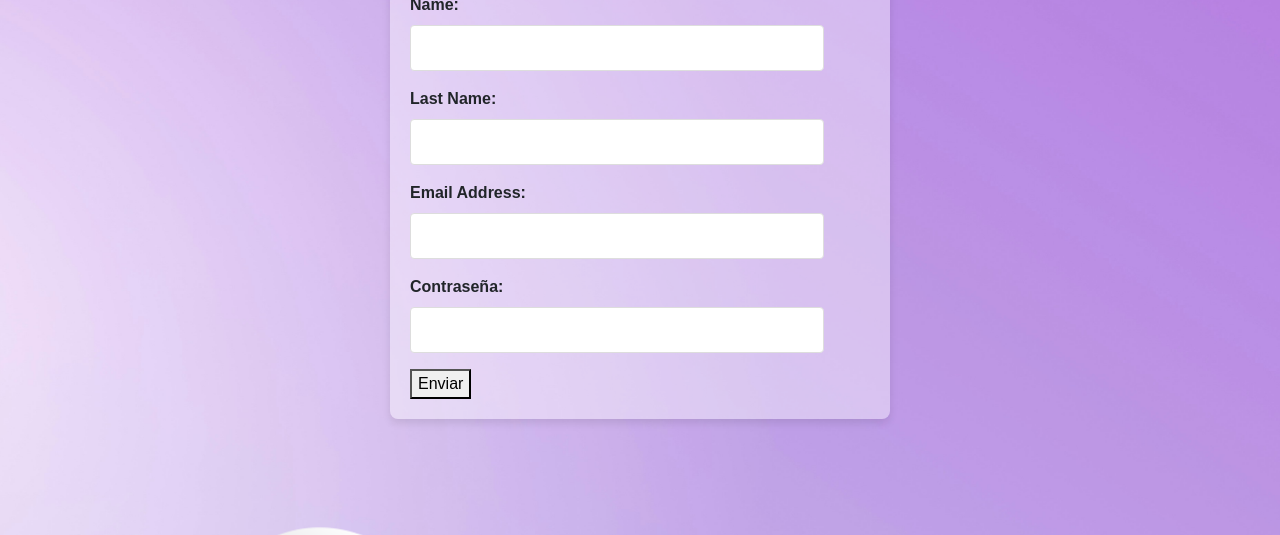
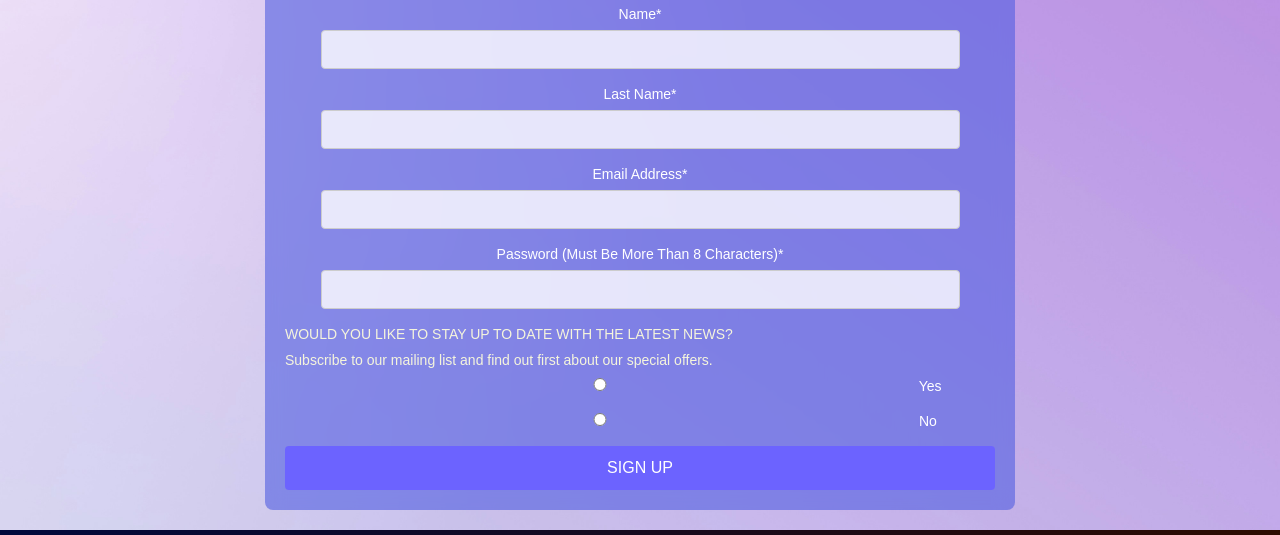
Before and after one commit to Michelegallo997/scss_michele, a website: page paginas/Demo.html in a window 1280 px wide. Shown: the part 183-718 px from the top of the page. Drawn offline with nearby package versions, Linux system fonts and the light colour scheme; a web font is replaced by a local one.

Commit message:
proyecto-SCSS_7.2

```diff
--- a/paginas/Demo.html
+++ b/paginas/Demo.html
@@ -49,29 +49,40 @@
         </nav>
     </header>
     <h1></h1>
-    <div class="cont">
-        <form class="form">
-            <h2>Register and get a free demo</h2>
-            <label for="name">Name:</label>
-            <input type="text" id="name" name="name" required>
-            <label for="name">Last Name:</label>
-            <input type="text" id="name" name="name" required>
-            <label for="email">Email Address:</label>
-            <input type="email" id="email" name="email" required>
+    <div class="form-wrapper">
 
-            <label for="password">Contraseña:</label>
-            <input type="password" id="password" name="password" required>
+        <div class="form-container">
+            <form class="register-form">
+                <h2>REGÍSTRATE Y OBTÉN TU DEMO GRATUITO</h2>
+                <label for="name">Name*</label>
+                <input type="text" id="name" name="name" required>
 
+                <label for="last-name">Last Name*</label>
+                <input type="text" id="last-name" name="last-name" required>
 
-            <button type="submit">Enviar</button>
-        </form>
+                <label for="email">Email Address*</label>
+                <input type="email" id="email" name="email" required>
+
+                <label for="password">Password (Must Be More Than 8 Characters)*</label>
+                <input type="password" id="password" name="password" required>
+
+                <div class="subscribe">
+                    <p>WOULD YOU LIKE TO STAY UP TO DATE WITH THE LATEST NEWS?</p>
+                    <p>Subscribe to our mailing list and find out first about our special offers.</p>
+                    <label><input type="radio" name="subscribe" value="yes"> Yes</label>
+                    <label><input type="radio" name="subscribe" value="no"> No</label>
+                </div>
+
+                <button type="submit">SIGN UP</button>
+            </form>
+        </div>
     </div>
+</main>
 </body>
 </html>
 
 
 </section>
-<img src="../css/imagenes/row.png" alt="">
 
 
 
--- a/scss/pages/demo.scss
+++ b/scss/pages/demo.scss
@@ -1,33 +1,119 @@
-.cont {
+header, footer {
+    width: 100%;
+}
+
+main {
+    display: flex;
+    justify-content: center;
+    align-items: center;
+    min-height: 80vh;
+    padding: 20px;
+}
+
+.form-wrapper {
     display: flex;
     justify-content: center;
     align-items: center;
     width: 100%;
+}
 
+.form-container {
+    display: flex;
+    justify-content: center;
+    align-items: center;
+    width: 100%;
+    padding: 20px;
+}
 
-.form {
-    background-color: rgba(255, 255, 255, 0.4); // Fondo blanco con 80% de opacidad
+.register-form {
+    background-image: url('/css/imagenes/carpeta.png');
+    background-size: cover; /* La imagen cubrirá todo el fondo */
+
     padding: 20px;
     border-radius: 8px;
-    box-shadow: 0 4px 8px rgba(0, 0, 0, 0.1);
-    max-width: 500px;
+    backdrop-filter: blur(10px);
+    width: 110%;
+    max-width: 750px;
+    text-align: center;
+}
+
+.register-form h2 {
+    font-size: 18px;
+    margin-bottom: 15px;
+    color: #fff; /* Cambiamos el color para que se vea bien sobre la imagen */
+}
+
+.register-form label {
+    display: block;
+    font-size: 14px;
+    margin-bottom: 5px;
+    color: #fff; /* Cambiamos el color para que se vea bien sobre la imagen */
+}
+
+.register-form input {
+    width: 90%;
+    padding: 8px;
+    margin-bottom: 15px;
+    border: 1px solid #ccc;
+    border-radius: 4px;
+    font-size: 14px;
+    background: rgba(255, 255, 255, 0.8);
+    color: #333; /* Color del texto dentro del input */
+}
+
+.register-form input::placeholder {
+    color: #aaa;
+}
+
+.subscribe {
+    text-align: left;
+    font-size: 14px;
+    margin-bottom: 5px;
+    color: #fff; /* Cambiamos el color para que se vea bien sobre la imagen */
+}
+
+.subscribe p {
+    margin: 0;
+    margin-bottom: 5px;
+}
+
+.subscribe label {
+    margin-right: 10px;
+}
+
+.register-form button {
+    background-color: #6c63ff;
+    color: white;
+    border: none;
+    padding: 10px;
+    border-radius: 4px;
+    cursor: pointer;
     width: 100%;
+    font-size: 16px;
+}
 
-    label {
-        display: block;
-        margin-bottom: 8px;
-        font-weight: bold;
+.register-form button:hover {
+    background-color: #5548c8;
+}
+
+/* Media Queries para Responsividad */
+@media (max-width: 768px) {
+    .register-form {
+        max-width: 90%;
+    }
+}
+
+@media (max-width: 480px) {
+    .register-form {
+        max-width: 95%;
     }
 
-    input[type="text"],
-    input[type="email"],
-    input[type="password"] {
-        width: 90%;
-        padding: 10px;
-        margin-bottom: 16px;
-        border: 1px solid #ddd;
-        border-radius: 4px;
+    .register-form h2 {
         font-size: 16px;
     }
+
+    .register-form button {
+        font-size: 14px;
+        padding: 8px;
+    }
 }
-}
--- a/scss/style.scss
+++ b/scss/style.scss
@@ -19,3 +19,5 @@
 @import "./pages/get_started";
 @import "./pages/how_read_heal";
 @import "./pages/what_we_offert";
+
+@import "./Utils/mixins";
```
Also changed, not shown: css/imagenes/carpeta.png (added), css/style.css, 1 other file.
